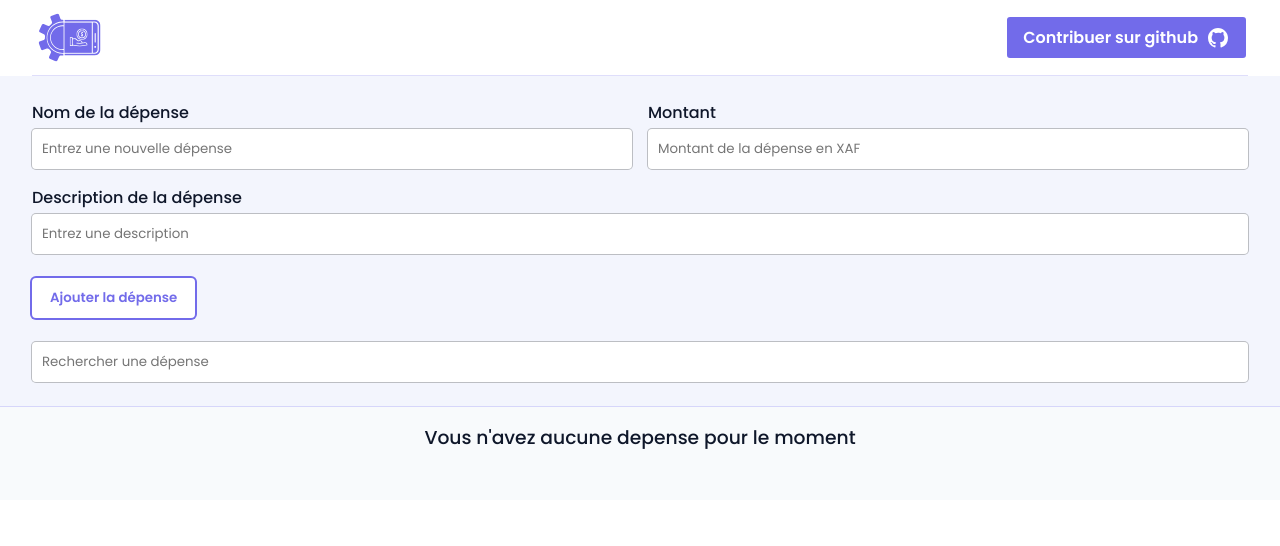
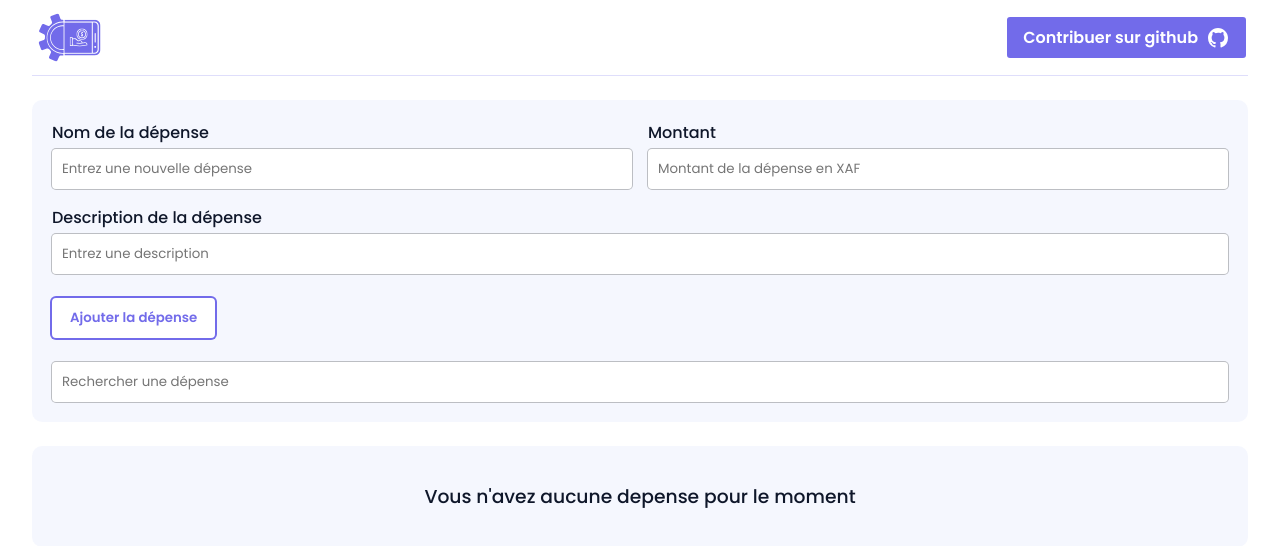
Before and after one commit to ln-dev7/AppExpenses, a Svelte app: page / in a window 1280 px wide. Shown: the top 546 px of the page. Built offline with nearby package versions, Linux system fonts and the light colour scheme.

Commit message:
redesign des containers

```diff
--- a/src/Components/Container.svelte
+++ b/src/Components/Container.svelte
@@ -147,11 +147,14 @@
     align-items: center;
     justify-content: center;
     padding: 0 0 2rem 0;
-    background: #f8fafc;
+    background: #ffffff;
   }
 
   .container-main {
     position: relative;
+    background: #f0f4feaf;
+    padding: 20px;
+    border-radius: 10px;
     width: 95%;
     max-width: 1280px;
     display: flex;
--- a/src/Components/FormDepense.svelte
+++ b/src/Components/FormDepense.svelte
@@ -74,14 +74,15 @@
   .form {
     width: 100%;
     padding: 1.5rem 0;
-    background: #F0F4FEAF;
-    border-bottom: 1px solid #716bea39;
     display: flex;
     justify-content: center;
     align-items: center;
   }
 
   .form-container {
+    background: #f0f4feaf;
+    padding: 20px;
+    border-radius: 10px;
     width: 95%;
     max-width: 1280px;
     display: flex;
@@ -98,7 +99,7 @@
   @media screen and (max-width: 580px) {
     .form-add {
       grid-template-areas: "nom" "montant" "description";
-      grid-gap: .5rem;
+      grid-gap: 0.5rem;
     }
   }
 
@@ -169,6 +170,6 @@
     font-weight: 400;
   }
   .form-search:focus {
-    box-shadow: 0 0 0 2px #0EA5E9;
+    box-shadow: 0 0 0 2px #0ea5e9;
   }
 </style>
```
Also changed, not shown: 1 other file (tests, documents, lock files or other folders).
